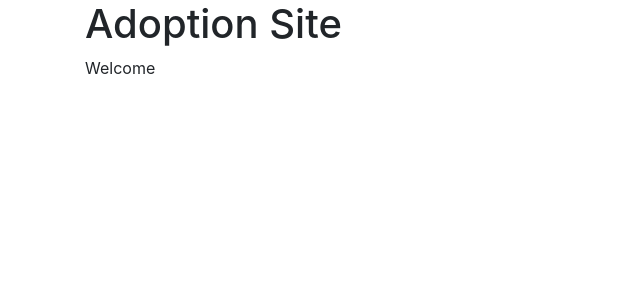
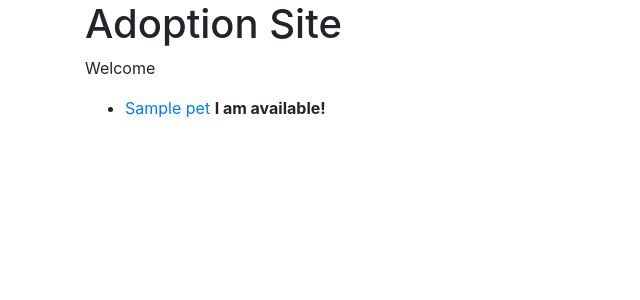
Before and after one commit to thebookofjedediah/adoption-agency-flask, a Flask app: page / in a window 1280 px wide. Shown: the top 300 px of the page, without its empty margins (0-640 px from the left). Run offline with Flask 2, Linux system fonts and the light colour scheme; tables that the repository leaves empty hold one stand-in row (values such as "Sample post"); some libraries are stand-ins or nearby versions.

Commit message:
STEP 2 DONE

```diff
--- a/app.py
+++ b/app.py
@@ -1,6 +1,6 @@
 from flask import Flask, request, render_template, redirect, flash, session
 from flask_debugtoolbar import DebugToolbarExtension
-from models import db, connect_db
+from models import db, connect_db, Pet
 
 app = Flask(__name__)
 
@@ -14,7 +14,15 @@ debug = DebugToolbarExtension(app)
 
 connect_db(app)
 
-# HOME PAGE ROUTE
+# HOME PAGE ROUTE W/LIST
 @app.route('/')
 def get_home():
-    return render_template('home.html')
+    """Home page, shows all pets"""
+    pets = Pet.query.all()
+    return render_template('home.html', pets=pets)
+
+@app.route('/<int:pet_id>')
+def show_pet_details(pet_id):
+    """show details about a single pet"""
+    pet = Pet.query.get_or_404(pet_id)
+    return render_template('pet-details.html', pet=pet)
--- a/templates/home.html
+++ b/templates/home.html
@@ -6,4 +6,15 @@
     Welcome
 </p>
 
+<ul>
+    {% for pet in pets %}
+    <li>
+        <a href="/{{pet.id}}">{{pet.name}}</a>
+        {% if pet.available %}
+        <b>I am available!</b>
+        {% endif %}
+    </li>
+{% endfor %}
+</ul>
+
 {% endblock %}
```
Also changed, not shown: templates/pet-details.html (added, +14 -0 lines).
